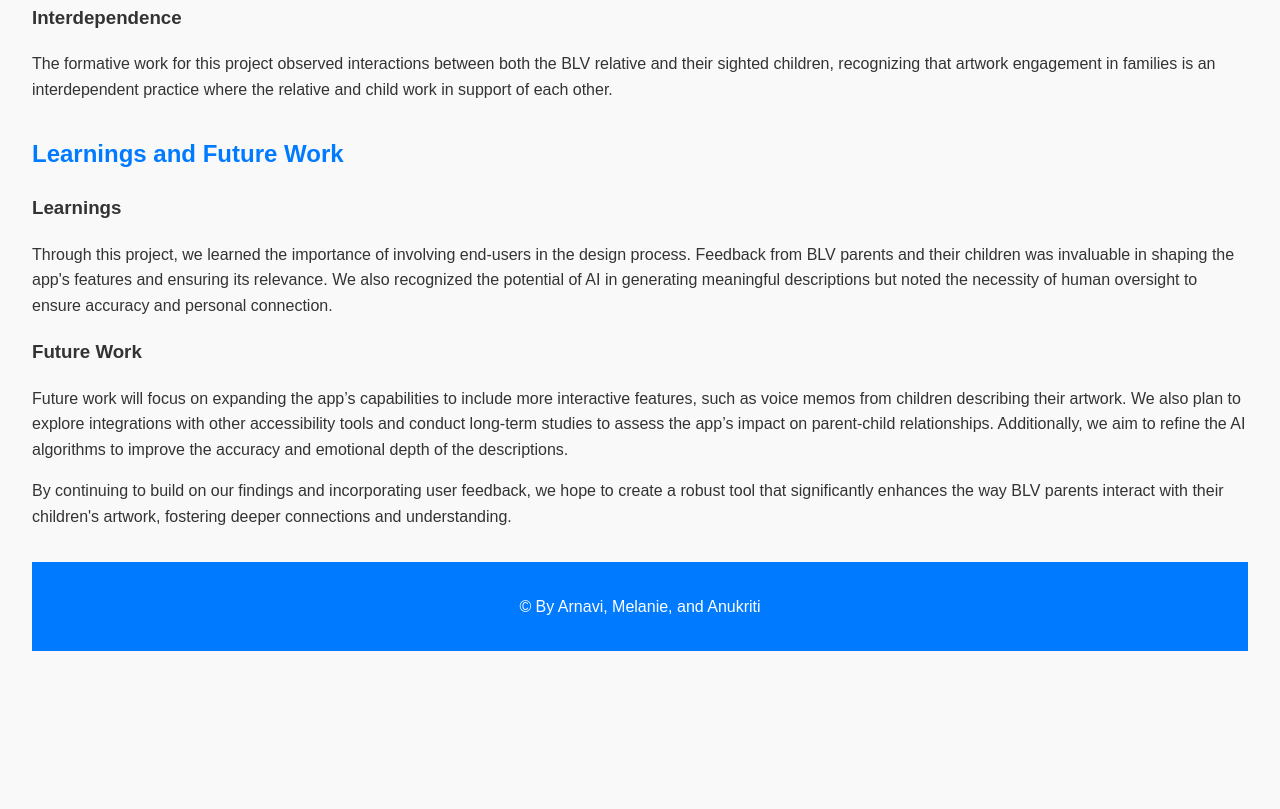
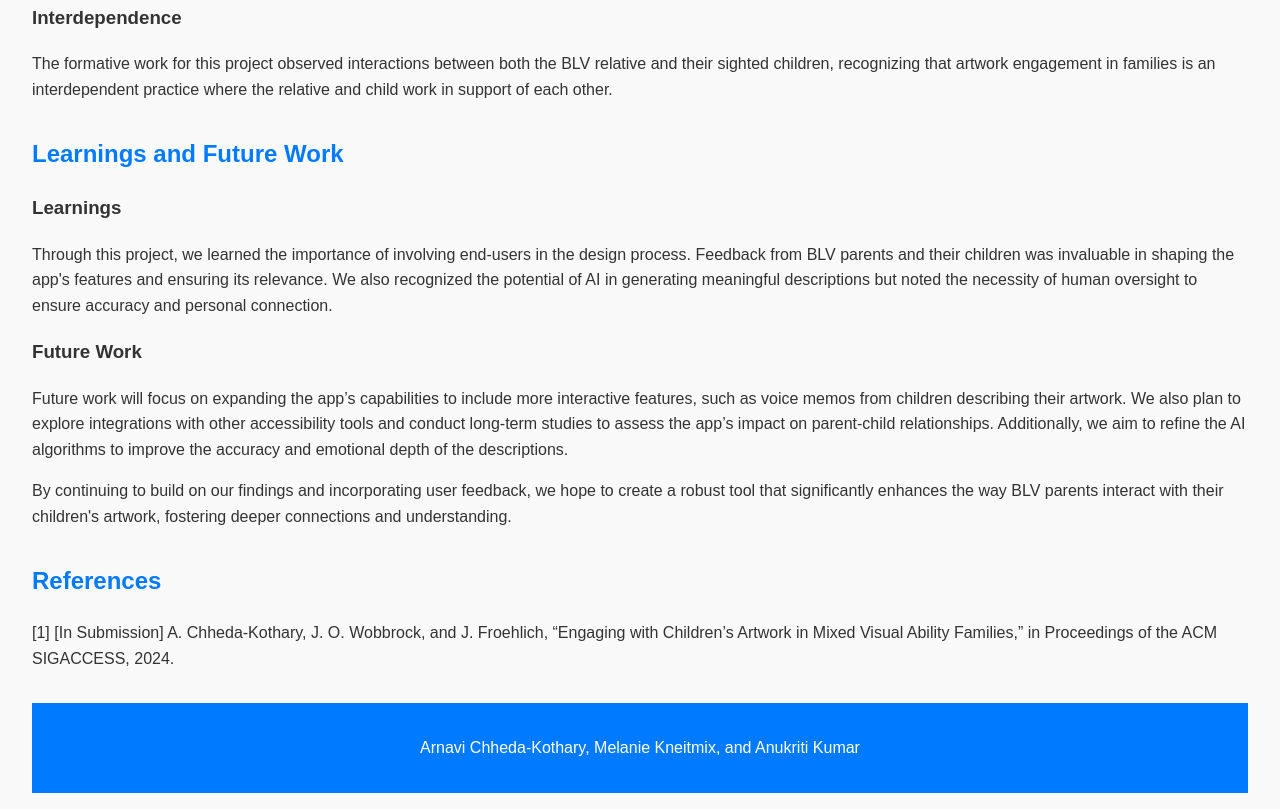
Before and after one commit to Anukriti12/CSE513_Final_Project, a plain HTML site: page index.html in a window 1280 px wide. Shown: the part 5694-6503 px from the top of the page. Before the commit the page ends 6361 px from the top, so only its background shows below. Drawn offline with Linux system fonts and the light colour scheme.

Commit message:
Changes to content3

```diff
--- a/index.html
+++ b/index.html
@@ -88,8 +88,8 @@
                 <figcaption>Different UI screens indicating different states of the Children's artwork app</figcaption>
             </figure>
             <figure>
-                <img src="app_interface.png" alt="Two screenshots of the app interface screens.  The first screen has a white progress spinner with the label: 'Waiting for description'. Behind the spinner is a photo of a child's colorful drawing of a family standing in front of a house and tree with a sun in the sky. Above the photo and progress spinner is a 'Cancel' button.The showing an artwork description screen. The description reads 'A colorful drawing of a house with a sun and flowers.' The interface includes options for voiceover and high-contrast settings. The second screen has a ‘ Cancel’ button in the top-left corner and a ‘Save’ button in the top-right corner. Beneath is a photo of a child's colorful drawing of a family standing in front of a house and tree with a sun in the sky. Below the photo is a ‘Description’ label and an editable text box with a textual description of the image. At the bottom of the screen is a button to ‘Record a voice memo’.">
-                <figcaption>Screenshots of the app interface showing screens to capture an artwork and show it's AI-generated description</figcaption>
+                <img src="app_interfaces.png" alt="Two screenshots of the app interface screens.  The first screen has a white progress spinner with the label: 'Waiting for description'. Behind the spinner is a photo of a child's colorful drawing of a family standing in front of a house and tree with a sun in the sky. Above the photo and progress spinner is a 'Cancel' button.The showing an artwork description screen. The description reads 'A colorful drawing of a house with a sun and flowers.' The interface includes options for voiceover and high-contrast settings. The second screen has a ‘ Cancel’ button in the top-left corner and a ‘Save’ button in the top-right corner. Beneath is a photo of a child's colorful drawing of a family standing in front of a house and tree with a sun in the sky. Below the photo is a ‘Description’ label and an editable text box with a textual description of the image. At the bottom of the screen is a button to ‘Record a voice memo’.">
+                <figcaption>Screenshots of the app interface showing screens to capture an artwork and show the AI-generated description</figcaption>
             </figure>
             <h3>Results</h3>
             <p>The project has made significant strides in developing a tool that addresses a critical need for BLV parents, enabling them to engage more deeply with their children's artwork. The initial technical achievements and validation of core accessibility features provide a solid foundation for further refinement and user testing. The positive feedback from formative research, combined with the adherence to accessibility principles, positions the project for successful deployment and meaningful impact on the lives of mixed visual ability families.</p>
@@ -115,13 +115,13 @@
             <p>By continuing to build on our findings and incorporating user feedback, we hope to create a robust tool that significantly enhances the way BLV parents interact with their children's artwork, fostering deeper connections and understanding.</p>
         </section>
 
-    <section id="formative-research" style="display: none;">
+    <section id="formative-research">
         <h2>References</h2>
-        <p>[2] [In Submission] A. Chheda-Kothary, J. O. Wobbrock, and J. Froehlich, “Engaging with Children’s Artwork in Mixed Visual Ability Families,” in Proceedings of the ACM SIGACCESS, 2024.</p>
+        <p>[1] [In Submission] A. Chheda-Kothary, J. O. Wobbrock, and J. Froehlich, “Engaging with Children’s Artwork in Mixed Visual Ability Families,” in Proceedings of the ACM SIGACCESS, 2024.</p>
     </section>
 
     <footer>
-        <p>&copy; By Arnavi, Melanie, and Anukriti</p>
+        <p>Arnavi Chheda-Kothary, Melanie Kneitmix, and Anukriti Kumar</p>
     </footer>
     </main>
 </body>
```
Also changed, not shown: app_interfaces.png (renamed from app_interface.png).
